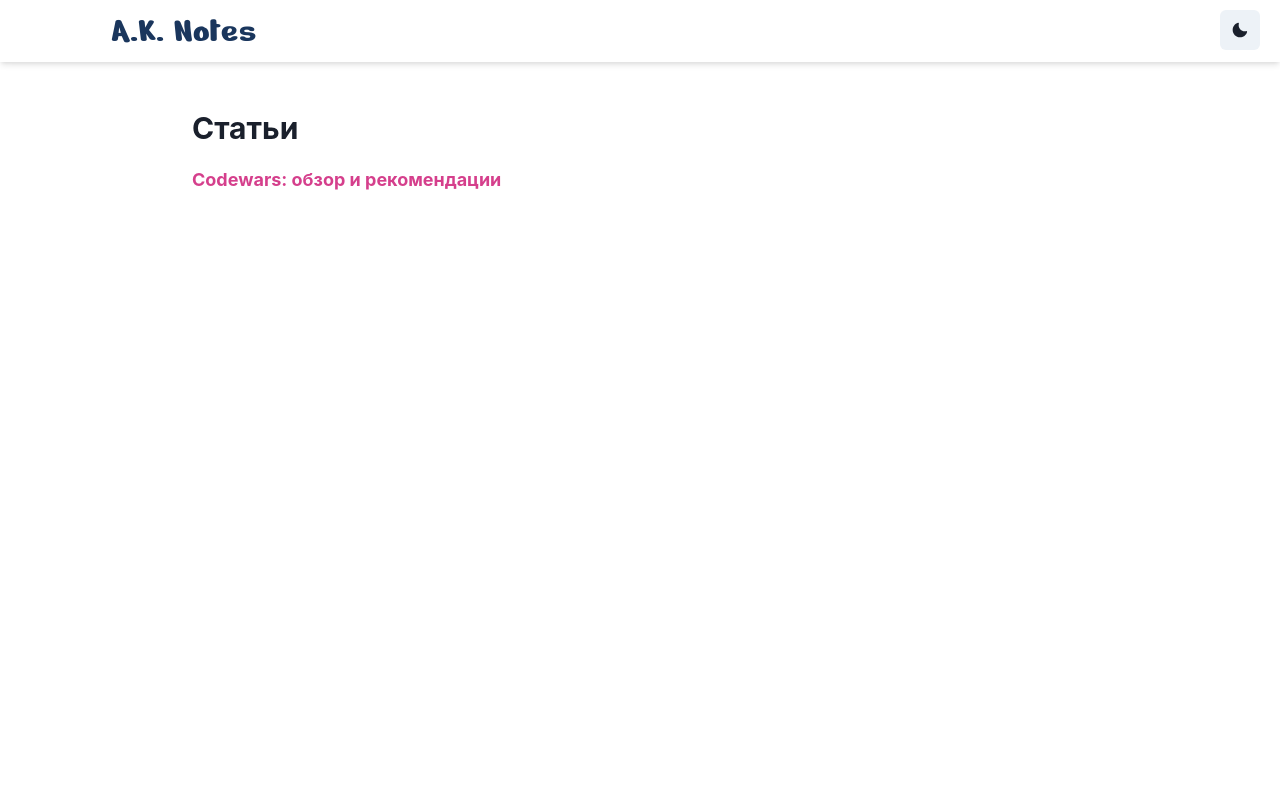
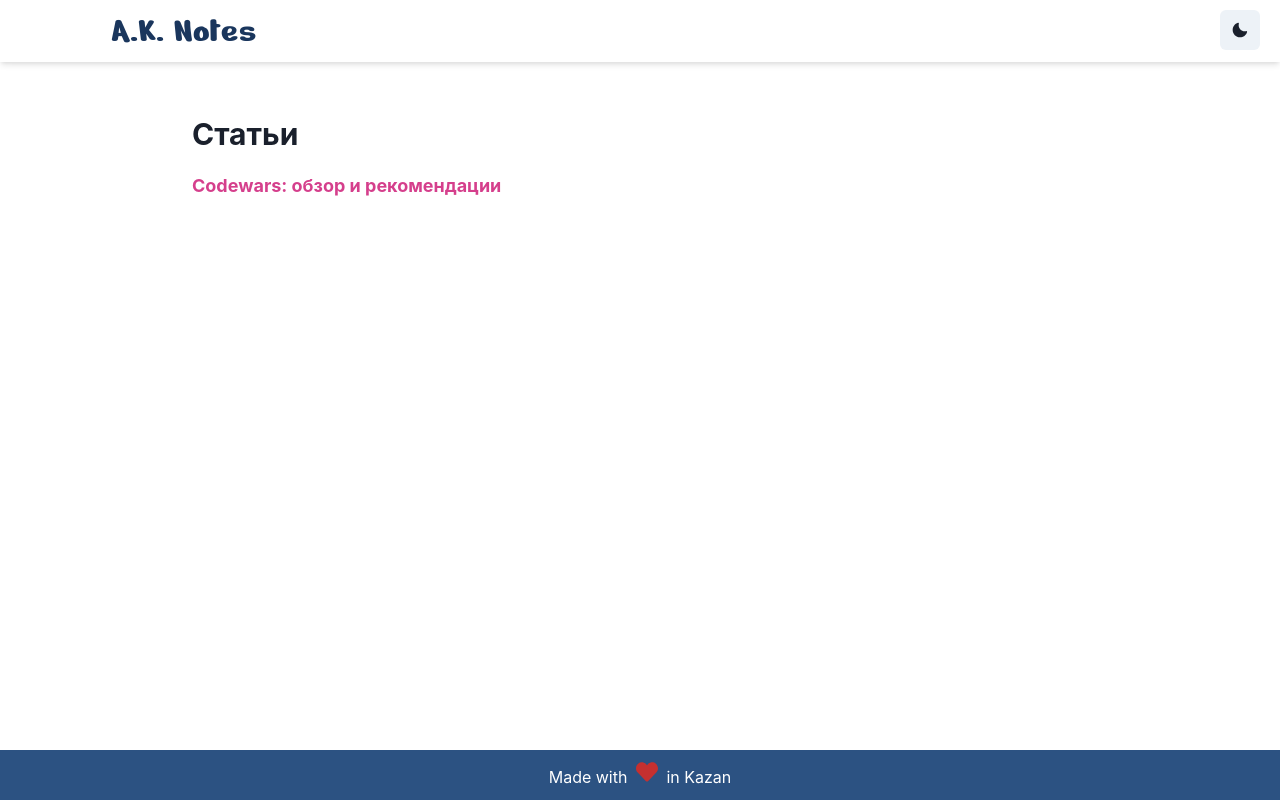
Before and after one commit to Alveek/my-next-blog, a Next.js app: page / in a window 1280 px wide. Built offline with nearby package versions, Linux system fonts and the light colour scheme.

Commit message:
add footer, yandex metrica

```diff
--- /dev/null
+++ b/components/Footer.js
@@ -0,0 +1,23 @@
+import { Container, Text, Icon } from "@chakra-ui/react";
+import React from "react";
+import { FaHeart } from "react-icons/fa";
+
+export default function Footer() {
+	return (
+		<Container
+			as="footer"
+			maxW="100wh"
+			bg="blue.700"
+			color="white"
+			centerContent
+			py={2}
+			height="50px"
+			justifyContent="center"
+		>
+			<Text mb={0}>
+				Made with <Icon as={FaHeart} color="red.600" fontSize="22px" mx={1} />{" "}
+				in Kazan
+			</Text>
+		</Container>
+	);
+}
--- a/components/Menu.js
+++ b/components/Menu.js
@@ -56,7 +56,6 @@ export default function DrawerExample() {
 								<DarkModeBtn />
 							</Flex>
 						</DrawerHeader>
-
 						<DrawerBody>
 							<Text>Link 1</Text>
 							<Text>Link 2</Text>
--- a/package.json
+++ b/package.json
@@ -9,10 +9,10 @@
   },
   "dependencies": {
     "@chakra-ui/icons": "^1.0.1",
-    "@chakra-ui/react": "^1.0.1",
+    "@chakra-ui/react": "^1.0.2",
     "@emotion/react": "^11.1.1",
     "@emotion/styled": "^11.0.0",
-    "framer-motion": "^2.9.4",
+    "framer-motion": "^2.9.5",
     "next": "10.0.3",
     "react": "17.0.1",
     "react-dom": "17.0.1",
--- a/pages/_app.js
+++ b/pages/_app.js
@@ -1,17 +1,60 @@
 import "../styles/globals.css";
-import { ChakraProvider, Box } from "@chakra-ui/react";
+import { ChakraProvider, Box, Container } from "@chakra-ui/react";
 import theme from "../theme";
 import Menu from "../components/Menu";
 import Nav from "../components/Nav";
+import Footer from "../components/Footer";
+import Head from "next/head";
 
 function MyApp({ Component, pageProps }) {
 	return (
 		<ChakraProvider theme={theme}>
 			<Nav />
-			<Box mt={{ base: "10px", md: "70px" }}>
-				<Component {...pageProps} />
-			</Box>
+			<Container
+				as="main"
+				maxW="960px"
+				px={{ base: 5, md: 8 }}
+				minH="calc(100vh - 166px)"
+			>
+				<Head>
+					<meta name="yandex-verification" content="0499116b97024f38" />
+					<script
+						dangerouslySetInnerHTML={{
+							__html: `
+				<!-- Yandex.Metrika counter -->
+					 (function(m,e,t,r,i,k,a){m[i]=m[i]||function(){(m[i].a=m[i].a||[]).push(arguments)};
+					 m[i].l=1*new Date();k=e.createElement(t),a=e.getElementsByTagName(t)[0],k.async=1,k.src=r,a.parentNode.insertBefore(k,a)})
+					 (window, document, "script", "https://mc.yandex.ru/metrika/tag.js", "ym");
+
+					 ym(70137757, "init", {
+								clickmap:true,
+								trackLinks:true,
+								accurateTrackBounce:true,
+								webvisor:true
+					 });
+					 <!-- /Yandex.Metrika counter -->
+				`,
+						}}
+					/>
+					<noscript
+						dangerouslySetInnerHTML={{
+							__html: `
+						<div>
+							<img
+								src="https://mc.yandex.ru/watch/70137757"
+								style="position:absolute; left:-9999px;"
+								alt=""
+							/>
+						</div>`,
+						}}
+					/>
+				</Head>
+				<Box mt={{ base: "10px", md: "116px" }} pb={8}>
+					<Component {...pageProps} />
+				</Box>
+			</Container>
 			<Menu />
+			<Footer />
 		</ChakraProvider>
 	);
 }
--- a/pages/index.js
+++ b/pages/index.js
@@ -14,7 +14,7 @@ import { FaPencilAlt } from "react-icons/fa";
 
 export default function Home() {
 	return (
-		<Container as="main" maxW="960px" px={{ base: 5, md: 8 }} py="10">
+		<Box>
 			<Head>
 				<title>A.K. Notes - Хоум Пэйдж</title>
 				<meta name="description" content="Крутой сайт о том о сем"></meta>
@@ -22,7 +22,6 @@ export default function Home() {
 				<meta property="og:description" content=""></meta>
 				<meta property="og:type" content="article"></meta>
 			</Head>
-			<Box>
 			<Heading
 				fontFamily="Nerko One"
 				fontWeight="400"
@@ -44,6 +43,5 @@ export default function Home() {
 				</Link>
 			</NextLink>
 		</Box>
-		</Container>
 	);
 }
```
Also changed, not shown: pages/posts/codewars-intro.js (+81 -95 lines), 1 other file (tests, documents, lock files or other folders). Lines whose indentation alone changed are shown as unchanged.
